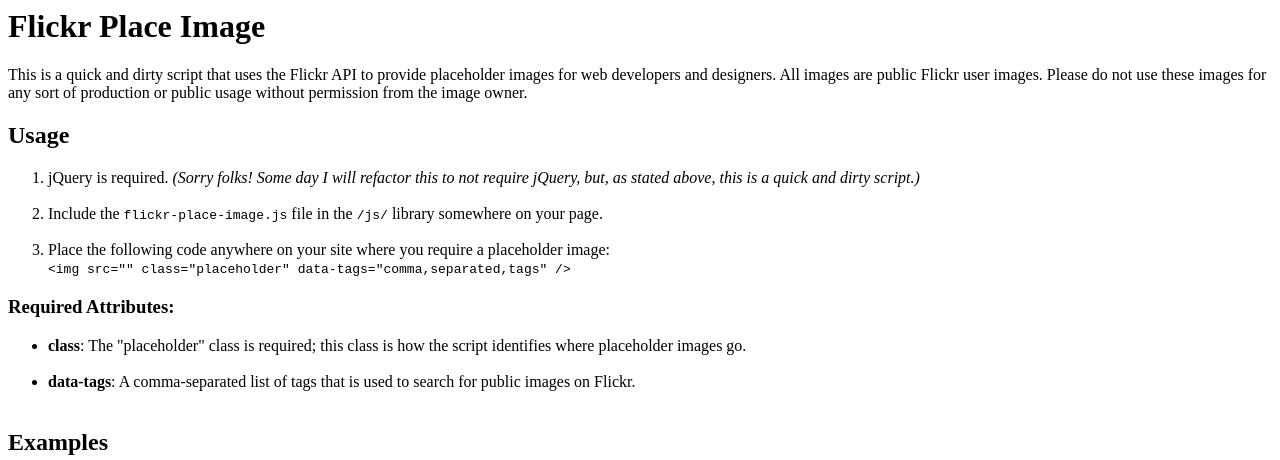
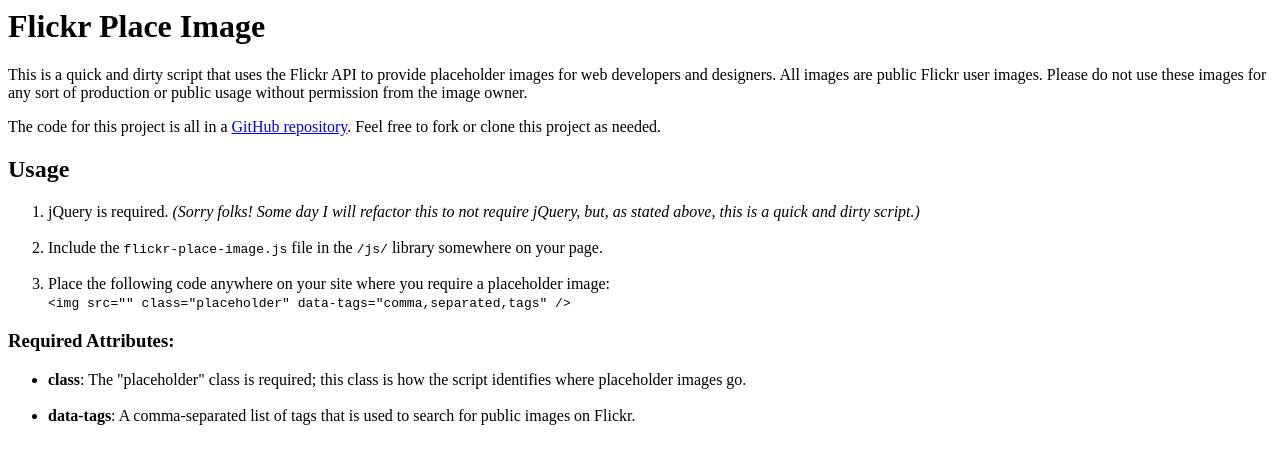
Before and after one commit to thatdevgirl/flickr-place-image, a plain HTML site: page index.html in a window 1280 px wide. Shown: the top 460 px of the page. Drawn offline with Linux system fonts and the light colour scheme; no server answers.

Commit message:
Updating index.html with link to repo

```diff
--- a/index.html
+++ b/index.html
@@ -10,6 +10,7 @@
 
     <p>This is a quick and dirty script that uses the Flickr API to provide placeholder images for web developers and designers.  All images are public Flickr user images.  Please do not use these images for any sort of production or public usage without permission from the image owner.</p>
 
+    <p>The code for this project is all in a <a href="https://github.com/thatdevgirl/flickr-place-image/">GitHub repository</a>.  Feel free to fork or clone this project as needed.</p>
     <h2>Usage</h2>
 
     <ol>
```
